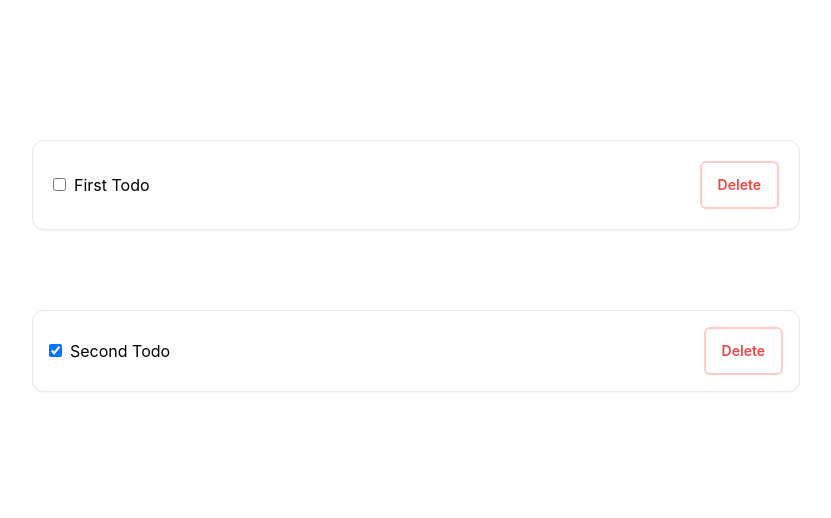
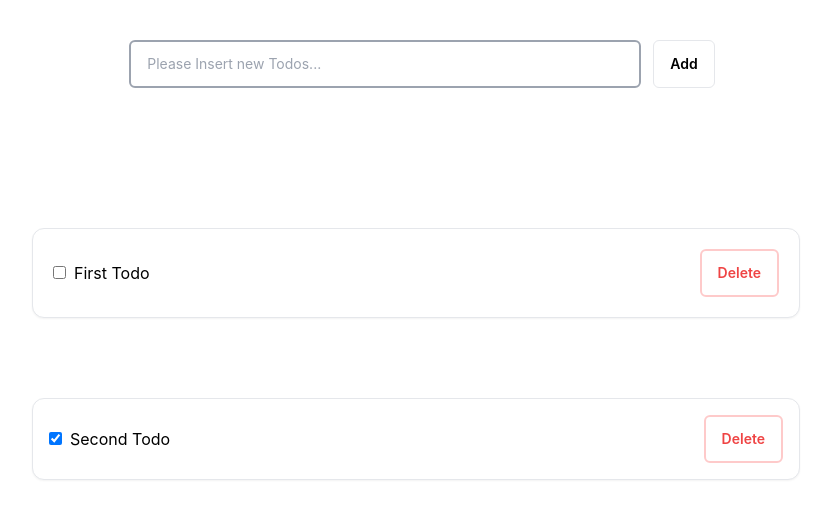
Before and after one commit to sho621bake/react-deno-todo-app, a React (Create React App) app in the folder front-end/: page / in a window 1280 px wide. Shown: the top 518 px of the page, without its empty margins (224-1055 px from the left). Built offline with nearby package versions, Linux system fonts and the light colour scheme.

Commit message:
TodoInputコンポーネント追加

```diff
--- a/front-end/src/App.tsx
+++ b/front-end/src/App.tsx
@@ -1,6 +1,7 @@
 import React, { useState } from 'react'
 import './App.css'
 import TodoList from './components/TodoList'
+import TodoInput from './components/TodoInput'
 import { Todo } from '../Types'
 
 const initialState: Todo[] = [
@@ -21,6 +22,7 @@ const App: React.FC = () => {
 
     return (
         <div>
+            <TodoInput setTodos={setTodos} todos={todos} />
             <TodoList setTodos={setTodos} todos={todos} />
         </div>
     )
--- /dev/null
+++ b/front-end/src/components/TodoInput.tsx
@@ -0,0 +1,47 @@
+import React, { useState } from 'react'
+import { Todo } from '../../Types'
+
+type Props = {
+    setTodos: React.Dispatch<React.SetStateAction<Todo[]>>
+    todos: Todo[]
+}
+
+const TodoInput: React.FC<Props> = ({ setTodos, todos }) => {
+    const [inputTitle, setInputTitle] = useState<string>('')
+    const [count, setCount] = useState<number>(todos.length + 1)
+    const handleInputChange = (e: React.ChangeEvent<HTMLInputElement>) => {
+        setInputTitle(e.target.value)
+    }
+
+    const handleSubmit = () => {
+        setCount(count + 1)
+
+        const newTodo: Todo = {
+            id: count,
+            title: inputTitle,
+            done: false,
+        }
+
+        setTodos([newTodo, ...todos])
+        setInputTitle('')
+    }
+
+    return (
+        <div className='flex justify-center w-full mt-10'>
+            <input
+                type='text'
+                className='w-2/5 mx-3 py-3 px-4 block border-solid border-2 border-gray-400 rounded-md text-sm focus:border-blue-500 focus:ring-blue-500'
+                value={inputTitle}
+                onChange={handleInputChange}
+                placeholder='Please Insert new Todos...'
+            />
+            <button
+                className='py-3 px-4 inline-flex justify-center items-center gap-2 rounded-md bg-green-100 border border-transparent font-semibold text-green-500 hover:text-white hover:bg-green-100 focus:outline-none focus:ring-2 ring-offset-white focus:ring-green-500 focus:ring-offset-2 transition-all text-sm dark:focus:ring-offset-gray-800'
+                onClick={handleSubmit}>
+                Add
+            </button>
+        </div>
+    )
+}
+
+export default TodoInput
```
